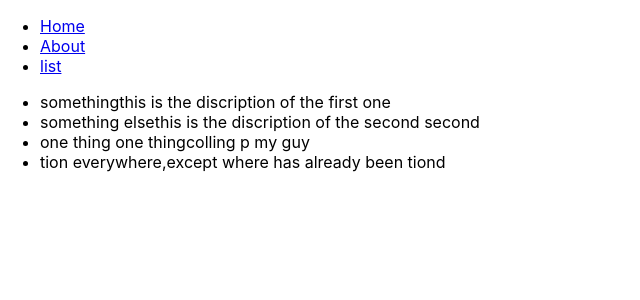
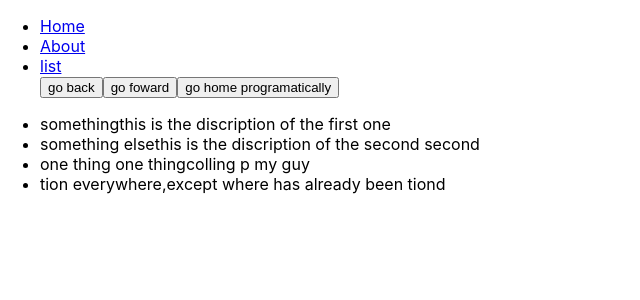
Before and after one commit to prime-infinity/itenx, a React (Create React App) app: page /list in a window 1280 px wide. Shown: the top 300 px of the page, without its empty margins (0-640 px from the left). Built offline with nearby package versions, Linux system fonts and the light colour scheme; data requests are answered from the project's data file.

Commit message:
programmatic redirects

```diff
--- a/src/components/Header.js
+++ b/src/components/Header.js
@@ -1,7 +1,22 @@
 
-import { Link } from 'react-router-dom'
+import { Link,useHistory } from 'react-router-dom';
 
 function Header(){
+
+    const history = useHistory()
+
+    function goBack(){
+        console.log("thi is back")
+        history.go(-1)
+    }
+    function goFoward(){
+        console.log("thi is foward")
+        history.go(1)
+    }
+
+    function goHomeProgramatically(){
+        history.push('/about')
+    }
 
     return(
         <div>
@@ -15,6 +30,11 @@ function Header(){
                 <li>
                     <Link to="/list" > list </Link>
                 </li>
+
+                <button onClick={goBack}>go back</button>
+                <button onClick={goFoward}>go foward</button>
+                <button onClick={goHomeProgramatically}>go home programatically</button>
+
             </ul>
         </div>
     );
--- a/src/components/Items.js
+++ b/src/components/Items.js
@@ -1,5 +1,5 @@
 
-function Items({ittt,onDelete, onToggle}){
+function Items({ittt, onToggle}){
 
     return(
         <div>
```
